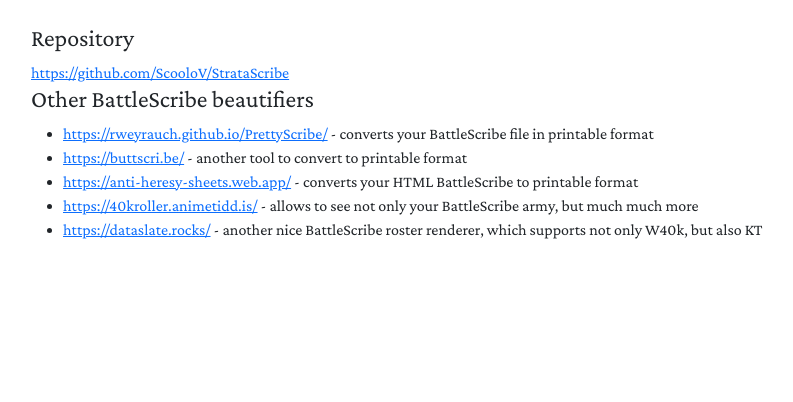
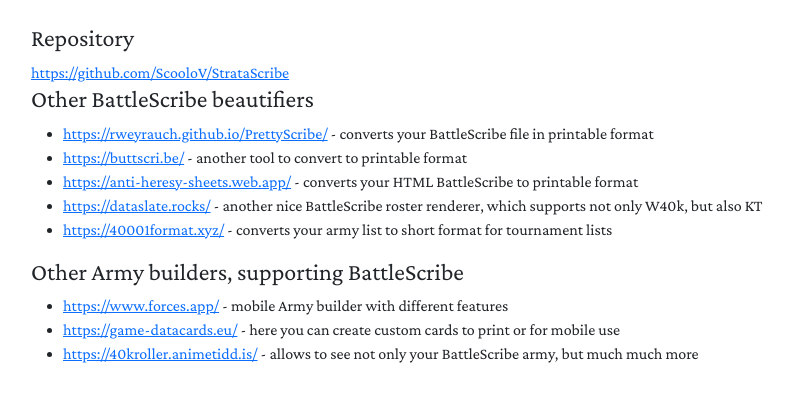
Before and after one commit to ScooloV/StrataScribe, a Flask app: page /about in a window 1280 px wide. Shown: the part 56-458 px from the top of the page, without its empty margins (51-844 px from the left). Run offline with Flask 2, Linux system fonts and the light colour scheme; parts of the project's set-up code (start-up, migrations or seed data) failed here and were passed over.

Commit message:
Added more in about

```diff
--- a/templates/about.html
+++ b/templates/about.html
@@ -33,10 +33,16 @@
         <li><a href="https://rweyrauch.github.io/PrettyScribe/">https://rweyrauch.github.io/PrettyScribe/</a> - converts your BattleScribe file in printable format</li>
         <li><a href="https://buttscri.be/">https://buttscri.be/</a> - another tool to convert to printable format</li>
         <li><a href="https://anti-heresy-sheets.web.app/">https://anti-heresy-sheets.web.app/</a> - converts your HTML BattleScribe to printable format
+        <li><a href="https://dataslate.rocks/">https://dataslate.rocks/</a> - another nice BattleScribe roster renderer, which supports not only W40k, but also KT</li>
+        <li><a href="https://40001format.xyz/">https://40001format.xyz/</a> - converts your army list to short format for tournament lists</li>
+    </ul>
+    <h4>Other Army builders, supporting BattleScribe</h4>
+    <ul>
+        <li><a href="https://www.forces.app/">https://www.forces.app/</a> - mobile Army builder with different features</li>
+        <li><a href="https://game-datacards.eu/">https://game-datacards.eu/</a> - here you can create custom cards to print or for mobile use</li>
         <li><a href="https://40kroller.animetidd.is/">https://40kroller.animetidd.is/</a> - allows to see not only your BattleScribe army, but much much more</li>
-        <li><a href="https://dataslate.rocks/">https://dataslate.rocks/</a> - another nice BattleScribe roster renderer, which supports not only W40k, but also KT</li>
+    </ul>
 
-    </ul>
 
 </div>
 </body>
```
